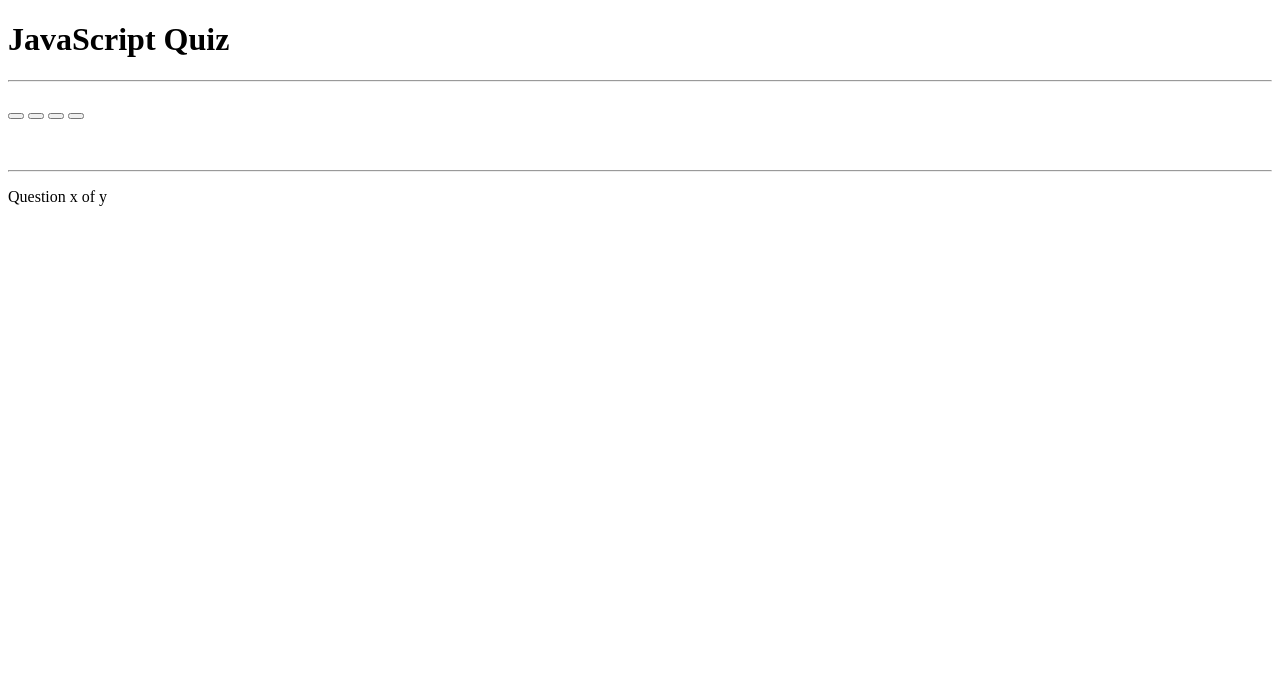
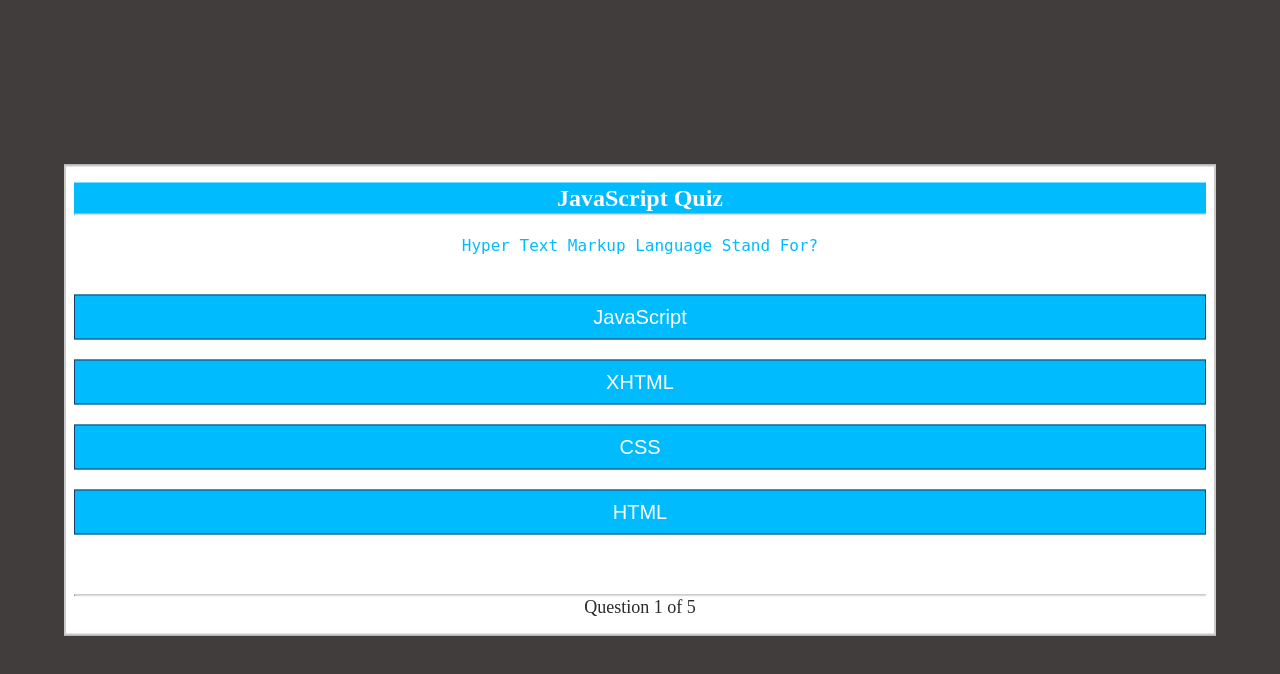
Before and after one commit to ndzalamabasa/quiz, a plain HTML site: page index.html in a window 1280 px wide. Drawn offline with Linux system fonts and the light colour scheme.

Commit message:
added stylesheet and javascript files

```diff
--- a/index.html
+++ b/index.html
@@ -3,7 +3,7 @@
 <head>
     <meta charset="UTF-8">
     <meta name="viewport" content="width=device-width, initial-scale=1.0">
-    <link rel="stylesheet" href="home.css">
+    <link rel="stylesheet" href="style.css">
     <title>Quiz Game</title>
 </head>
 <body>
@@ -28,6 +28,6 @@
         </div>
     </div>
 
-    <script src="home.js"></script>
+    <script src="questions.js"></script>
 </body>
 </html>
--- /dev/null
+++ b/questions.js
@@ -0,0 +1,82 @@
+class Quiz {
+    constructor(questions) {
+        this.score = 0;
+        this.questions = questions;
+        this.questionIndex = 0;
+    }
+    getQuestionIndex() {
+        return this.questions[this.questionIndex];
+    }
+    guess(answer) {
+        if (this.getQuestionIndex().isCorrectAnswer(answer)) {
+            this.score++;
+        }
+        this.questionIndex++;
+    }
+    isEnded() {
+        return this.questionIndex === this.questions.length;
+    }
+}
+
+
+
+class Question {
+    constructor(text, choices, answer) {
+        this.text = text;
+        this.choices = choices;
+        this.answer = answer;
+    }
+    isCorrectAnswer(choice) {
+        return this.answer === choice;
+    }
+}
+
+
+function populate() {
+    if (quiz.isEnded()) {
+        showScores();
+    }
+    else {
+        const element = document.getElementById("question");
+        element.innerHTML = quiz.getQuestionIndex().text;
+
+        const choices = quiz.getQuestionIndex().choices;
+        for (let i = 0; i < choices.length; i++){
+            const elem = document.getElementById("choice" + i);
+            elem.innerHTML = choices[i];
+            guess("btn" + i, choices[i]);
+        }
+        showProgress();
+    }
+}
+
+function guess(id,guess) {
+    var button = document.getElementById(id);
+    button.onclick= ()=> {
+        quiz.guess(guess);
+        populate();
+    };
+}
+
+function showProgress() {
+    var currentQuestionNumber = quiz.questionIndex + 1;
+    var element = document.getElementById("progress");
+    element.innerHTML = "Question " + currentQuestionNumber + " of " + quiz.questions.length;
+}
+
+function showScores() {
+    var gameOverHTML = "<h1>Result</h1>";
+    gameOverHTML += "<h2 id='score'> Your scores: " + quiz.score + "</h2>";
+    var element = document.getElementById("quiz");
+    element.innerHTML = gameOverHTML;
+}
+
+const questions = [
+    new Question("Hyper Text Markup Language Stand For?", ["JavaScript", "XHTML","CSS", "HTML"], "HTML"),
+    new Question("Which language is used for styling web pages?", ["HTML", "JQuery", "CSS", "XML"], "CSS"),
+    new Question("Which is not a JavaScript Framework?", ["Python Script", "JQuery","Django", "NodeJS"], "Django"),
+    new Question("Which is used for Connect To Database?", ["PHP", "HTML", "JS", "All"], "PHP"),
+    new Question("Webdevtrick.com is about..", ["Web Design", "Graphic Design", "SEO & Development", "All"], "All")
+];
+const quiz = new Quiz(questions);
+populate();
--- /dev/null
+++ b/style.css
@@ -0,0 +1,75 @@
+*{
+    margin: 0;
+    padding: 0;
+    box-sizing: border-box;
+}
+
+body {
+    background-color: #413D3D;
+}
+
+.grid {
+    width: 90vw;
+    height: auto;
+    margin: 0 auto;
+    background-color: #fff;
+    padding: 1em .5em;
+    border: 2px solid #cbcbcb;
+    position: absolute;
+    top: 50%;
+    left: 50%;
+    transform: translate(-50%,-50%);
+
+}
+
+.grid h1 {
+    font-family: "sans-serif";
+    background-color: #01BBFF;
+    font-size: 1.5em;
+    text-align: center;
+    color: #ffffff;
+    padding: 2px 0px;
+
+}
+
+#score {
+    color: #01BBFF;
+    text-align: center;
+    font-size: 30px;
+}
+
+.grid #question {
+    font-family: "monospace";
+    /* font-size: 1em; */
+    text-align: center;
+    color: #01BBFF;
+}
+
+.buttons {
+    margin-top: 30px;
+}
+
+#btn0, #btn1, #btn2, #btn3 {
+    background-color: #01BBFF;
+    width: 100%;
+    font-size: 20px;
+    color: #fff;
+    border: 1px solid #1D3C6A;
+    margin: 10px auto;
+    padding: 10px 10px;
+}
+
+#btn0:hover, #btn1:hover, #btn2:hover, #btn3:hover {
+    cursor: pointer;
+    background-color: #01BBFF;
+}
+
+#btn0:focus, #btn1:focus, #btn2:focus, #btn3:focus {
+    outline: 0;
+}
+
+#progress {
+    text-align: center;
+    color: #2b2b2b;
+    font-size: 18px;
+}
```
